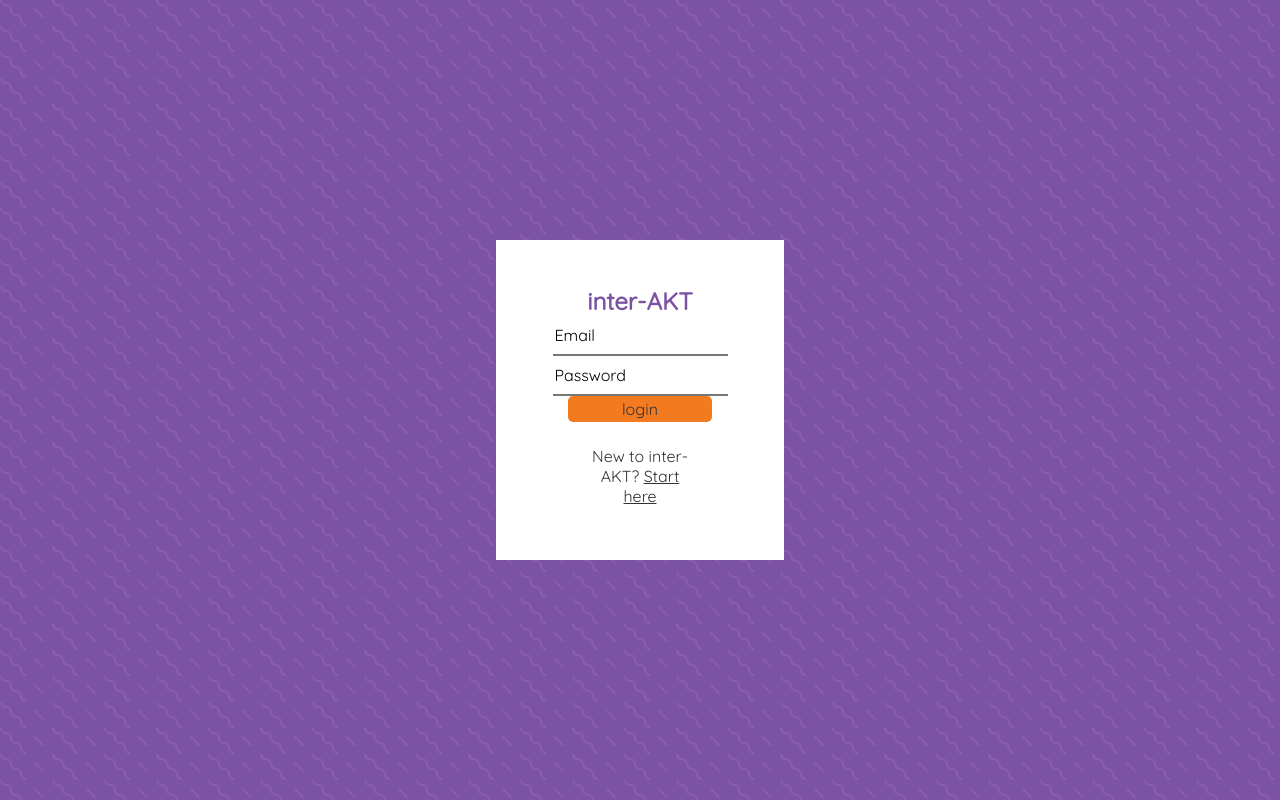
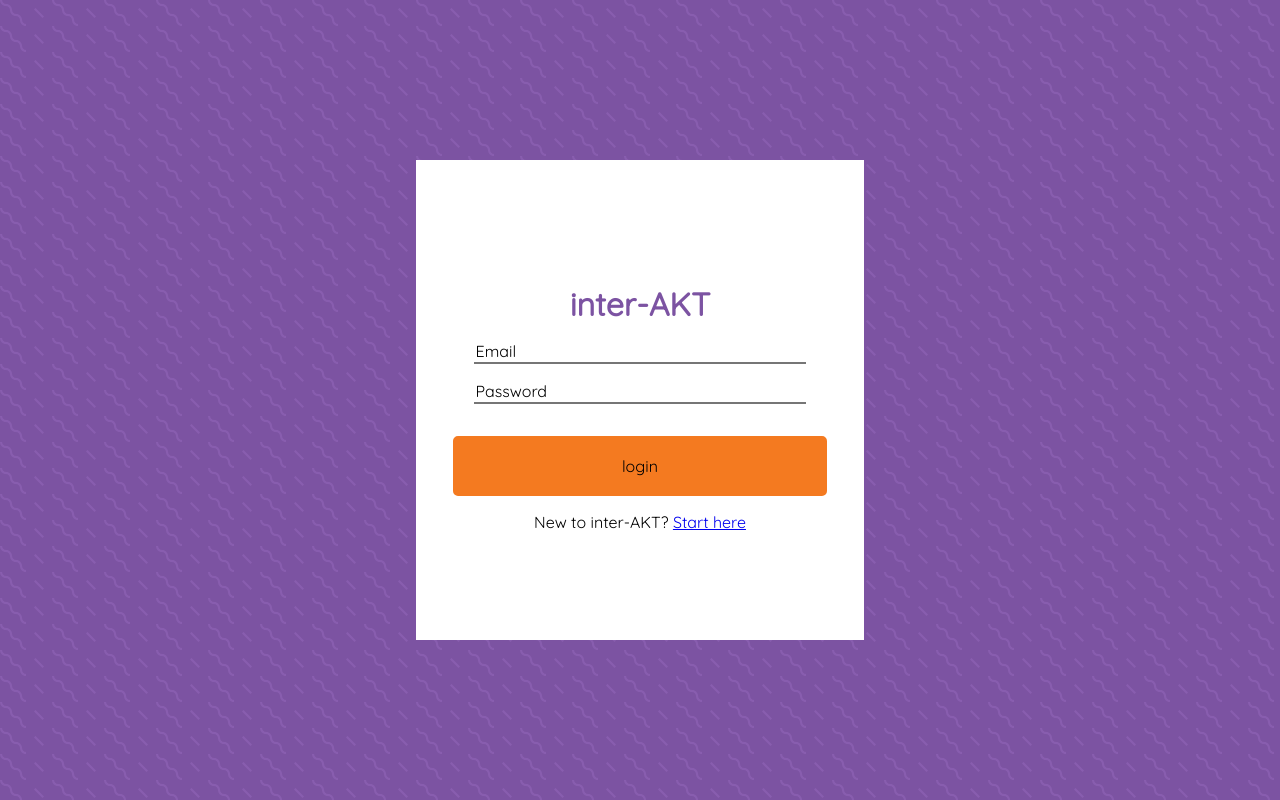
Before and after one commit to fac-12/Albert-Kennedy, a React (Create React App) app in the folder client/: page /signin in a window 1280 px wide. Built offline with nearby package versions, Linux system fonts and the light colour scheme; no server answers.

Commit message:
design changes

```diff
--- a/client/src/assets/styles.css
+++ b/client/src/assets/styles.css
@@ -2,7 +2,6 @@
   font-family: "Quicksand", sans-serif;
   box-sizing: border-box;
   margin: 0;
-  color: #333333;
 }
 
 .root {
@@ -25,6 +24,7 @@
   height: fit-content;
   min-height: 100vh;
   display: flex;
+  flex-direction: column;
   flex-wrap: wrap;
   align-items: space-between;
 }
--- a/client/src/components/auth/AuthForm.js
+++ b/client/src/components/auth/AuthForm.js
@@ -7,7 +7,6 @@ import SubmitButton from "../SubmitButton";
 import styled from "styled-components";
 
 import {
-  Container,
   Card,
   LogIn,
   StyledLink,
@@ -27,7 +26,7 @@ class AuthForm extends Component {
     const { handleSubmit } = this.props;
     const text = `Your contact details will be kept private and will not be shared with your mentor.`;
     return (
-      <Container>
+      <div className="container__div">
         <Header heading="Please fill in your details" text={text} />
         <Register>
           Returning user? <Link to="/signin">Log in</Link>
@@ -72,7 +71,7 @@ class AuthForm extends Component {
           <p>{this.renderAlert()}</p>
           <SubmitButton text="next" />
         </form>
-      </Container>
+      </div>
     );
   }
 
--- a/client/src/components/auth/Signin.js
+++ b/client/src/components/auth/Signin.js
@@ -60,14 +60,14 @@ class SigninForm extends Component {
   renderField(field) {
     const { meta: { touched, error } } = field;
     return (
-      <div>
+      <FormElement>
         <Input
           {...field.input}
           type={field.type}
           placeholder={field.placeholder}
         />
         <Error>{touched ? error : ""}</Error>
-      </div>
+      </FormElement>
     );
   }
 
--- a/client/src/components/redirects/AgeRedirect.js
+++ b/client/src/components/redirects/AgeRedirect.js
@@ -1,37 +1,47 @@
 import React, { Component } from "react";
 import styled from "styled-components";
 
-import { Container } from "../styling/components";
+import { Container, Card } from "../styling/components";
 
+const RedirectP = styled.p`
+  padding: 1rem;
+`;
 export default class AgeRedirect extends Component {
   render() {
     return (
       <Container>
-        <p>
+        <Card>
+          <RedirectP>
             If you are not aged 13-25 years old we recommend contacting the
             following organisations:
-        </p>
+          </RedirectP>
 
-        <p>
+          <RedirectP>
             Stonewall Housing is a specialist lesbian, gay, bisexual and
-          transgender (LGBT) housing advice and support provider:
-          <a href="http://www.stonewallhousing.org">www.stonewallhousing.org</a>
+            transgender (LGBT) housing advice and support provider:<br />
+            <a href="http://www.stonewallhousing.org">
+              www.stonewallhousing.org
+            </a>
+            <br />
             <a href="tel:020 7359 5767">020 7359 5767</a>
-        </p>
+          </RedirectP>
 
-        <p>
+          <RedirectP>
             Shelter provides practical assistance, advice, information and
-          advocacy to people experiencing homelessness:
+            advocacy to people experiencing homelessness:<br />
             <a href="http://www.shelter.org.uk">www.shelter.org.uk</a>
+            <br />
             <a href="tel:0808 800 4444">0808 800 4444</a>
-        </p>
+          </RedirectP>
 
-        <p>
+          <RedirectP>
             Stonewall can offer information and support for members of the LGBT
-          community:
+            community:<br />
             <a href="https://www.stonewall.org.uk">www.stonewall.org.uk</a>
+            <br />
             <a href="tel:020 7593 1850">020 7593 1850</a>
-        </p>
+          </RedirectP>
+        </Card>
       </Container>
     );
   }
--- a/client/src/components/schedule/Mentor.js
+++ b/client/src/components/schedule/Mentor.js
@@ -9,8 +9,7 @@ import SubmitButton from "../SubmitButton";
 import styled from "styled-components";
 
 const Card = styled.label`
-	width: 340px;
-	height: 140px;
+  height: 8rem;
   border-radius: 10px;
   box-shadow: 1px 1px 2px rgba(0, 0, 0, 0.25);
   margin: 15px;
@@ -29,7 +28,6 @@ const Input = styled.input`
 `;
 
 const Label = styled.div`
-	width: 190px;
   margin: 0 0 10px 0;
   font-weight: bold;
 `;
@@ -56,7 +54,6 @@ class MentorForm extends Component {
   }
 
   render() {
-
     if (!this.props.mentors) {
       return <div />;
     }
--- a/client/src/components/schedule/Schedule.js
+++ b/client/src/components/schedule/Schedule.js
@@ -31,14 +31,9 @@ const Input = styled.input`
 
 const Label = styled.div``;
 
-// const Img = styled.img`
-//   height: auto;
-//   width: 50px;
-//   padding: 5px;
-// `;
-
 const Form = styled.form`
   min-height: 70vh;
+  max-width: 70vw;
   display: flex;
   flex-direction: column;
   justify-content: space-between;
--- a/client/src/components/schedule/Topic.js
+++ b/client/src/components/schedule/Topic.js
@@ -13,6 +13,7 @@ import housing from "../../assets/icons/house.svg";
 import other from "../../assets/icons/other.svg";
 import skills from "../../assets/icons/skills.svg";
 import wellbeing from "../../assets/icons/wellbeing.svg";
+import { FormElement } from "../styling/components";
 
 const Input = styled.input`
   display: none;
@@ -34,6 +35,9 @@ const Card = styled.label`
   text-align: center;
   margin: 5px;
   border-left: solid 8px #f47a20;
+  @media (min-width: 768px) {
+    width: 30%;
+  }
 `;
 
 const Label = styled.div`
@@ -48,36 +52,47 @@ const Img = styled.img`
 `;
 
 const FlexWrapper = styled.div`
-  width: 100vw;
+  display: flex;
+  flex-wrap: wrap;
+  justify-content: center;
+  align-items: center;
+  @media (min-width: 768px) {
+    max-width: 70%;
+    justify-content: center;
+  }
+`;
+
+const Error = styled.div`
+  font-size: 0.8em;
+  font-weight: 500;
+  align-self: flex-start;
+  max-width: 90%;
+  color: #f47a20;
+`;
+
+const Form = styled.form`
+  height: 70vh;
   display: flex;
   flex-wrap: wrap;
   justify-content: center;
   align-items: center;
 `;
 
-const Error = styled.div`
-  font-size: 0.8em;
-  font-weight: 500;
-  align-self: flex-start;
-`;
-
-const Form = styled.form`
-  height: 70vh;
-`;
-
 const Text = styled.label`
-  width: 90vw;
   font-size: 16px;
-  padding-top: 5px;
-  padding-bottom: 5px;
+  padding: 1rem;
 `;
 
 const TextInput = styled.input`
   display: block;
-  width: 100%;
+  width: 90%;
   height: 40px;
   box-sizing: border-box;
   border-radius: 5px;
+  @media (min-width: 768px) {
+    padding: 1.2rem;
+    width: 100%;
+  }
 `;
 
 class TopicForm extends Component {
@@ -85,7 +100,10 @@ class TopicForm extends Component {
     const { handleSubmit } = this.props;
     return (
       <div className="container__div">
-        <Header heading="Let’s talk" text="Choose any that apply" />
+        <Header
+          heading="Let’s talk!"
+          text="Choose any topics that you feel apply"
+        />
         <Form onSubmit={handleSubmit(this.onSubmit.bind(this))}>
           <FlexWrapper>
             <Field
@@ -124,6 +142,7 @@ class TopicForm extends Component {
               src={other}
               component={this.renderField}
             />
+
             <Field
               name="info"
               label="Please share any further information or other things you'd like to talk about:"
@@ -152,10 +171,12 @@ class TopicForm extends Component {
 
   renderTextInput = field => {
     return [
-      <Text htmlFor={field.name} key={1}>
-        <Label>{field.label}</Label>
-        <TextInput id={field.name} type="text" {...field.input} />
-      </Text>
+      <FormElement>
+        <Text htmlFor={field.name} key={1}>
+          <Label>{field.label}</Label>
+          <TextInput id={field.name} type="text" {...field.input} />
+        </Text>
+      </FormElement>
     ];
   };
   onSubmit = values => {
--- a/client/src/components/styling/components.js
+++ b/client/src/components/styling/components.js
@@ -26,15 +26,13 @@ const Card = styled.div`
   height: 20rem;
   width: 18rem;
   @media (min-width: 546px) {
-    padding: 2rem 4rem;
-    margin: 1.5rem;
+    width: 28rem;
+    height: 30rem;
   }
 `;
 
 const LogIn = styled.p`
-  font-size: 1rem;
-  bottom: 3vh;
-  margin: 0.5rem;
+  margin-top: 1rem;
 `;
 
 const StyledLink = styled.a`
@@ -63,15 +61,19 @@ const DesktopButton = styled(LinkButton)`
 const H2 = styled.h2`
   color: #7c53a2;
   margin-top: 1rem;
+  @media (min-width: 768px) {
+    font-size: 2rem;
+  }
 `;
 
 const Input = styled.input`
-  height: 5vh;
   box-shadow: none;
   border-top: none;
   border-left: none;
   border-right: none;
+  margin-top: 1rem;
   font-size: 1rem;
+  width: 100%;
   ::placeholder {
     color: black;
     font-size: 1rem;
@@ -84,21 +86,19 @@ const Input = styled.input`
 `;
 
 const FormElement = styled.div`
-  height: 10vh;
-  padding: 0 10vw 0 10vw;
+  width: 80%;
+  @media (min-width: 768px) {
+  }
 `;
 
 const Error = styled.p`
   margin: 0;
   color: #fb8b24;
-  line-height: 5vh;
   font-size: 0.75em;
 `;
 
 const Register = styled.p`
-  text-align: center;
-  margin: 1.5rem;
-  position: bottom;
+  margin-top: 1rem;
 `;
 
 const Header = styled.h1`
@@ -114,6 +114,10 @@ const Button = styled.button`
   width: 90%;
   height: 60px;
   font-size: 16px;
+  margin-top: 2rem;
+  @media (min-width: 768px) {
+    width: 90%;
+  }
 `;
 
 const Form = styled.form`
```
Also changed, not shown: client/src/components/profile/Profile.js (+29 -23 lines). Lines whose indentation alone changed are shown as unchanged.
